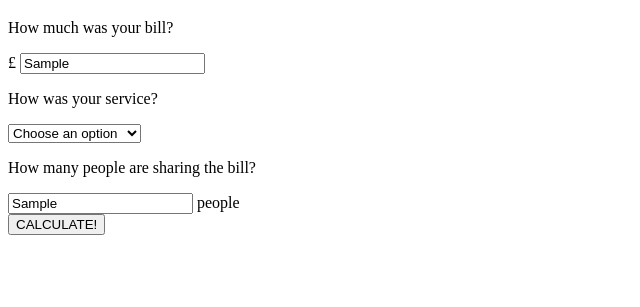
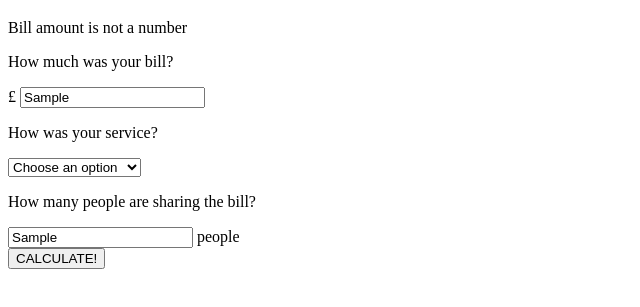
Before and after one commit to EdinaBMakers/split-the-bill, a plain HTML site: page index.html in a window 1280 px wide. Both pictures are taken after typing "Sample", "Sample" into the empty fields and a click on the button "CALCULATE!". Shown: the part 61-368 px from the top of the page, without its empty margins (0-640 px from the left). Drawn offline with Linux system fonts and the light colour scheme.

Commit message:
Display bill amount or error

```diff
--- a/index.html
+++ b/index.html
@@ -3,13 +3,16 @@
 <head>
   <meta charset="UTF-8">
   <meta name="viewport" content="width=device-width, initial-scale=1.0">
+  <script src="./src/billSplitter.js"></script>
   <title>Split the bill</title>
 </head>
 <body>
   <h1>TIP CALCULATOR</h1>
 
+  <label id="error"></label>
+
   <p>How much was your bill?</p>
-  £ <input type="text" placeholder="Bill amount">
+  £ <input id="billAmount" type="text" placeholder="Bill amount">
 
   <p>How was your service?</p>
   <form action="">
@@ -24,9 +27,30 @@
   </form>
 
   <p>How many people are sharing the bill?</p>
-  <input type="text" placeholder="Number of people"> people
+  <input id="numOfPeople" type="text" placeholder="Number of people"> people
 
   <br>
-  <button>CALCULATE!</button>
+  <button id="calculate">CALCULATE!</button>
+
+  <br>
+  <label id="billPerPerson"></label>
+
+  <script>
+    document.getElementById("calculate").addEventListener("click", () => {
+      let billAmount = document.getElementById("billAmount").value;
+      let tipInPc = document.getElementById("serviceQuality").value;
+      let numOfPeople = document.getElementById("numOfPeople").value;
+
+      try {
+        document.getElementById("error").innerHTML = "";
+        document.getElementById("billPerPerson")
+                .innerHTML = "Bill amount: £" + splitBill(billAmount, tipInPc, numOfPeople) + "/person";
+      }
+      catch(err) {
+        document.getElementById("billPerPerson").innerHTML = "";
+        document.getElementById("error").innerHTML = err.message;
+      }
+    })
+  </script>
 </body>
 </html>
```
